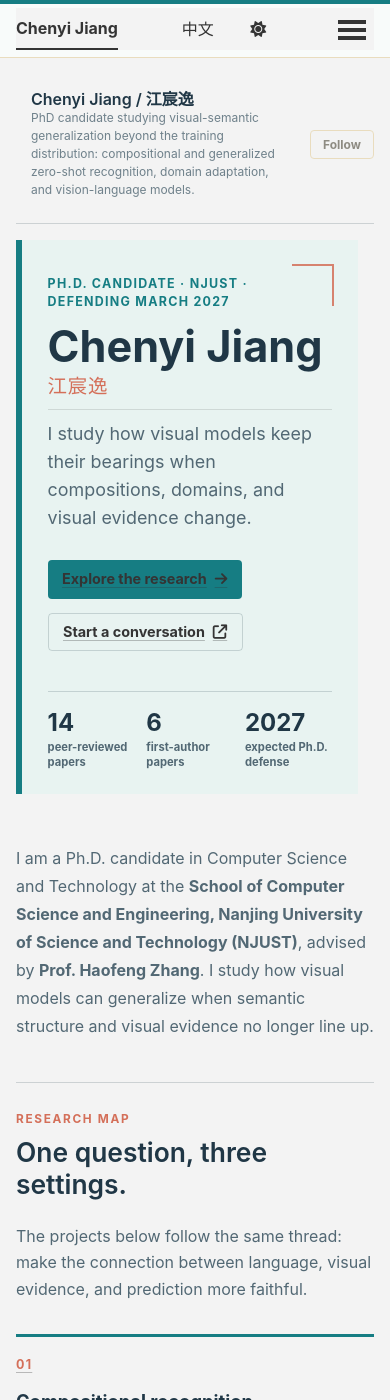
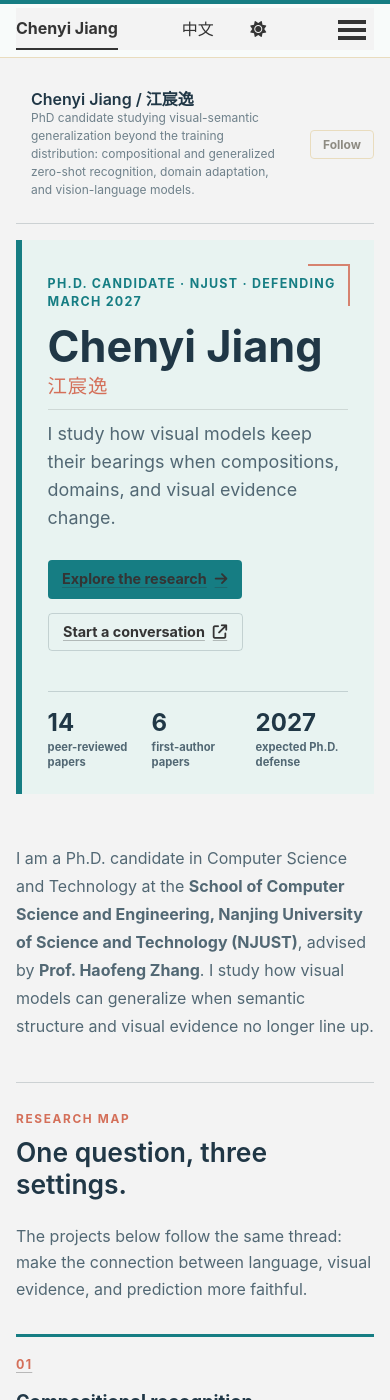
Before and after one commit to LanchJL/LanchJL.github.io, a Jekyll site: the page built from _pages/about.md, in a window 390 px wide and 1400 px high. Built offline with Jekyll 4.4.1, drawn with Linux system fonts in a browser that asks for light colours; a style sheet for code colours, icons or effects is not loaded.

Commit message:
Fix homepage mobile overflow

```diff
--- a/_sass/layout/_polish.scss
+++ b/_sass/layout/_polish.scss
@@ -278,6 +278,7 @@
 
 .home-page .home-hero {
   position: relative;
+  box-sizing: border-box;
   margin: 0 0 3.1em;
   padding: 2.8em 3em 1.8em;
   border-left: 6px solid var(--home-accent);
@@ -424,6 +425,7 @@
 
 .home-page .home-intro {
   max-width: 44em;
+  overflow-wrap: anywhere;
   margin: 0 0 3em;
   color: var(--home-muted);
   font-size: 1.12em;
@@ -504,6 +506,7 @@
 
 .home-page .home-lane p {
   margin: 0;
+  overflow-wrap: anywhere;
   color: var(--home-muted);
   font-size: 0.93em;
   line-height: 1.65;
@@ -602,6 +605,7 @@
 }
 
 .home-page .home-feature__title span {
+  overflow-wrap: anywhere;
   color: var(--home-muted);
   font-size: 0.88em;
   line-height: 1.45;
@@ -619,6 +623,7 @@
 
 .home-page .home-now {
   display: grid;
+  box-sizing: border-box;
   grid-template-columns: minmax(10em, 0.7fr) minmax(0, 1.3fr) auto;
   gap: 2em;
   align-items: start;
@@ -698,8 +703,8 @@
   }
 
   .home-page .home-hero {
-    width: 100%;
-    max-width: calc(100vw - 3em);
+    width: auto;
+    max-width: 100%;
     padding: 2.2em 1.6em 1.5em;
   }
 
```
